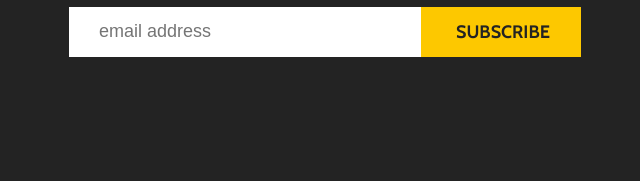
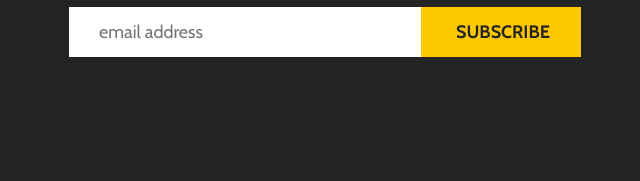
Before and after one commit to jonathanhoy/bootcamp-project1, a plain HTML site: page index.html in a window 1280 px wide. Shown: the part 3548-3729 px from the top of the page, 571-1211 px from the left. Drawn offline with nearby package versions, Linux system fonts and the light colour scheme.

Commit message:
Fixed form font-family

```diff
--- a/styles/styles.css
+++ b/styles/styles.css
@@ -621,12 +621,14 @@ footer a {
 .footerSubscribeForm input[type="email"] {
   float: left;
   width: calc(100% - 160px);
+  font-family: 'Cabin', sans-serif;
+  font-size: 1.8rem;
   color: var(--blackShade);
-  font-size: 1.8rem;
   line-height: 1.61;
   padding: 10px 30px;
   height: 50px;
   border: none;
+
 }
 
 .footerSubscribeForm input[type="submit"] {
```
